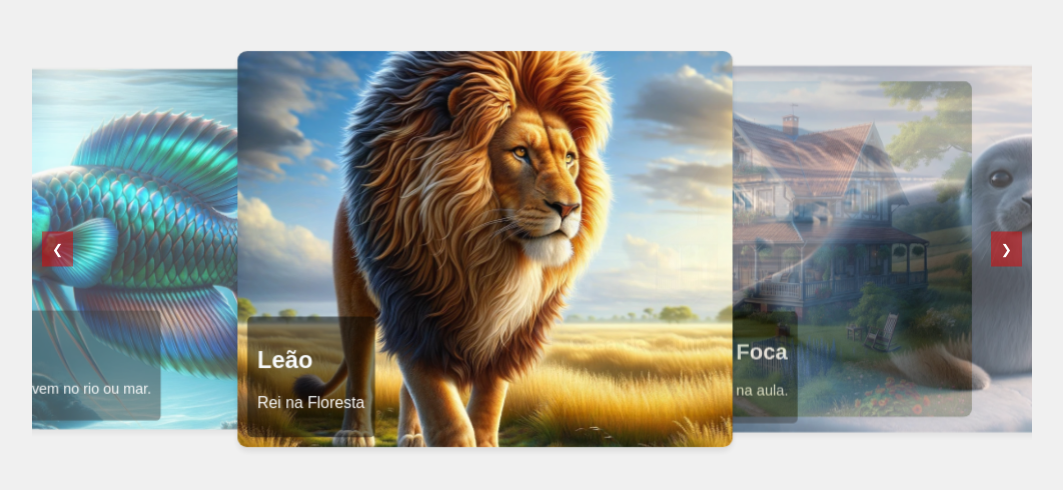
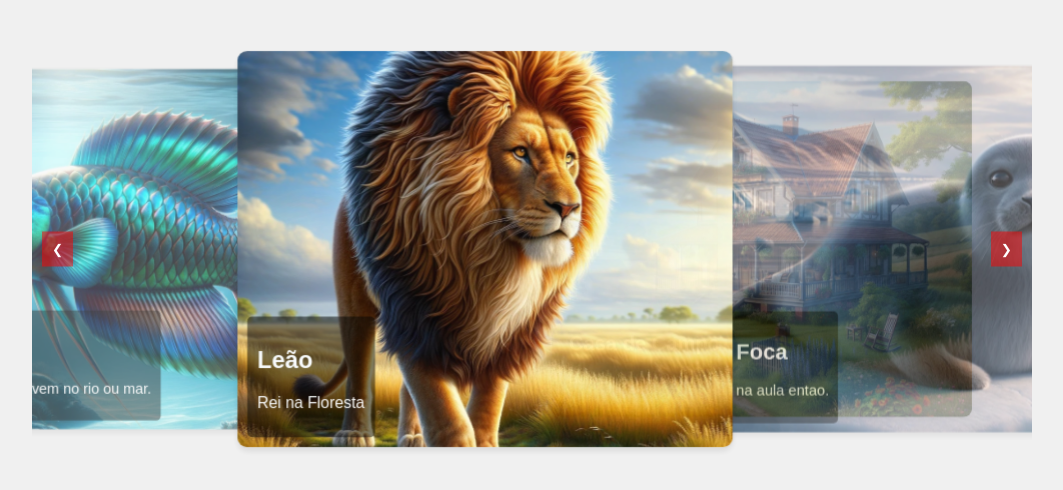
Before and after one commit to ehenrique21/Aula06_ColaboracaoEmProjetosCompatilhados, a plain HTML site: page index.html in a window 1280 px wide. Shown: the part 190-680 px from the top of the page, without its empty margins (108-1171 px from the left). Drawn offline with Linux system fonts and the light colour scheme.

Commit message:
button color & seal description

```diff
--- a/estilo.css
+++ b/estilo.css
@@ -86,7 +86,7 @@ button {
     position: absolute;
     top: 50%;
     transform: translateY(-50%);
-    background-color: rgba(226, 2, 2, 0.5);
+    background-color: rgba(255, 0, 0, 0.5);
     color: #fff;
     border: none;
     padding: 10px;
--- a/index.html
+++ b/index.html
@@ -27,7 +27,7 @@
                 </a>
                 <div class="info">
                     <h2>Foca</h2>
-                    <p>na aula.</p>
+                    <p>na aula entao.</p>
                 </div>
             </div>
 
```
